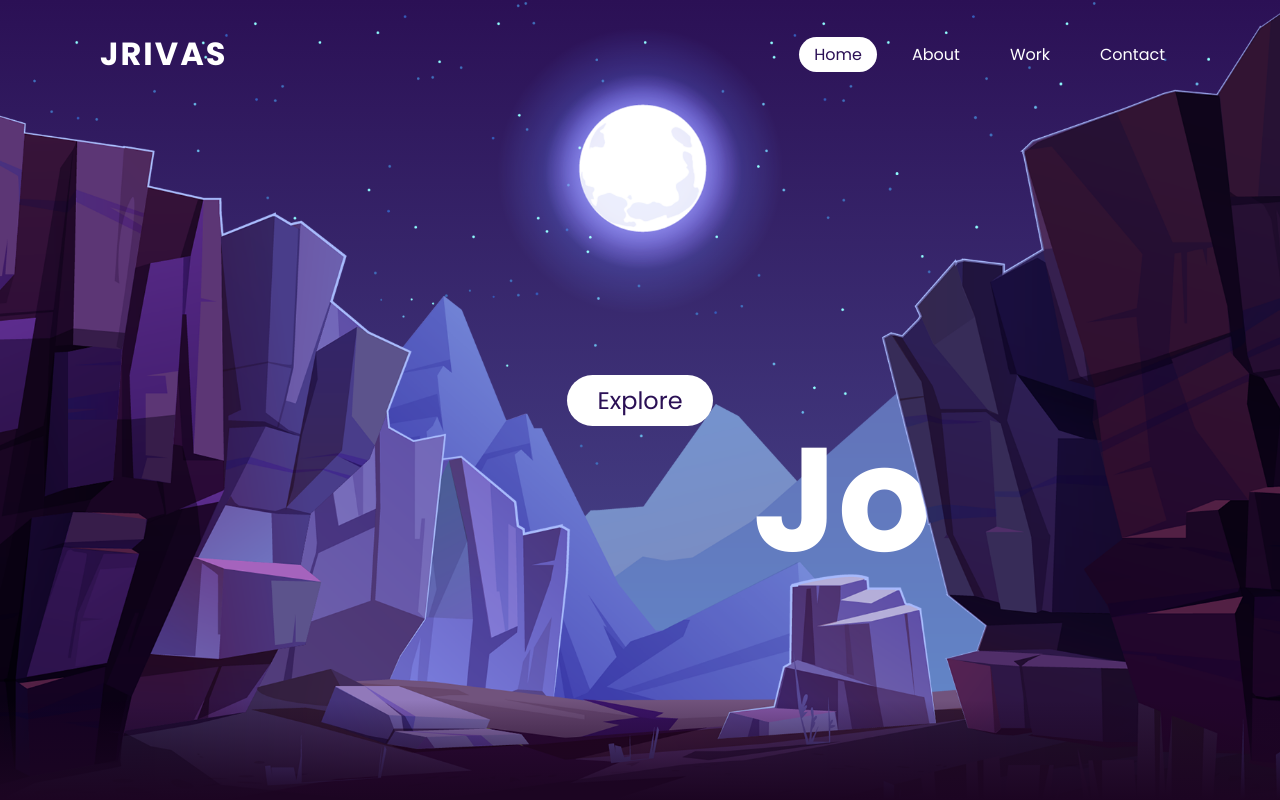
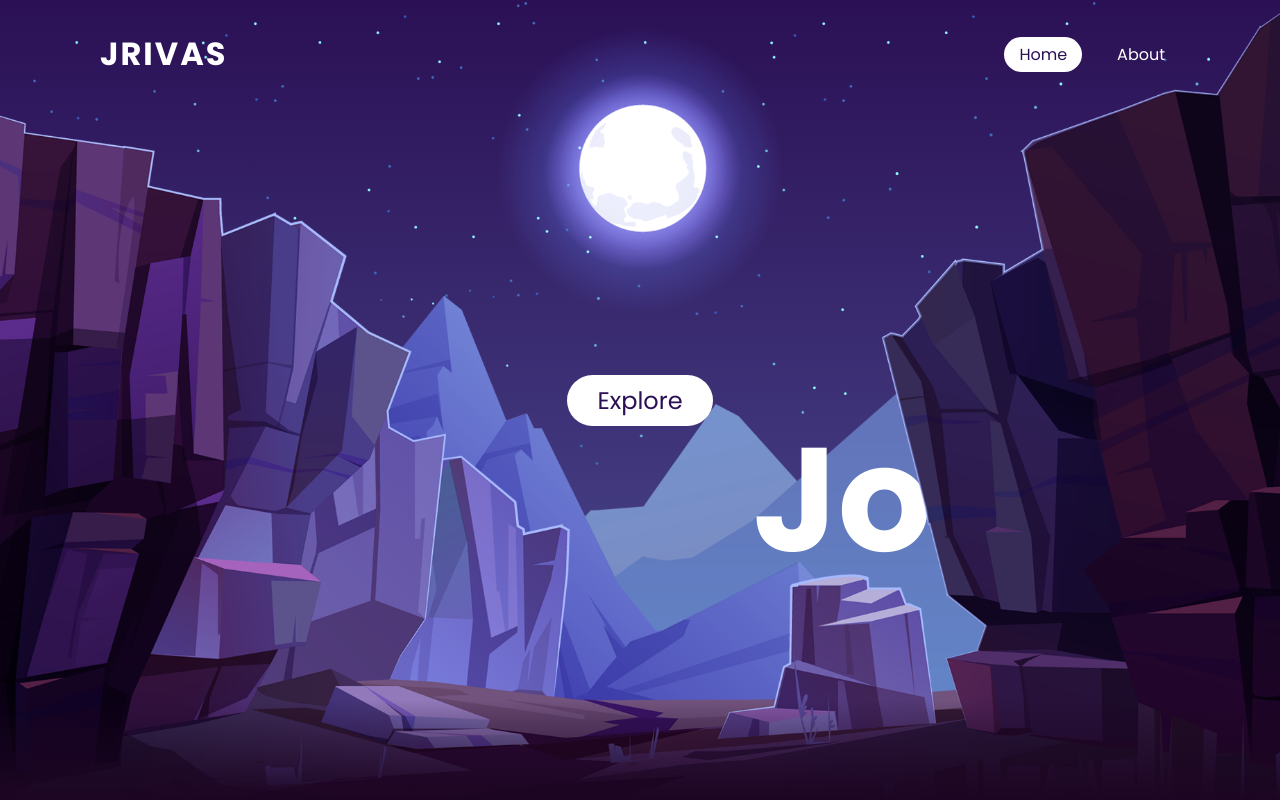
Before and after one commit to J0rgeR1vas/test-moon, a plain HTML site: page index.html in a window 1280 px wide. Shown: the top 800 px of the page. Drawn offline with Linux system fonts and the light colour scheme.

Commit message:
Update index.html

```diff
--- a/index.html
+++ b/index.html
@@ -13,8 +13,6 @@
     <ul>
       <li><a href="#" class="active">Home</a></li>
       <li><a href="#">About</a></li>
-      <li><a href="#">Work</a></li>
-      <li><a href="#">Contact</a></li>
     </ul>
   </header>
   <section>
```
